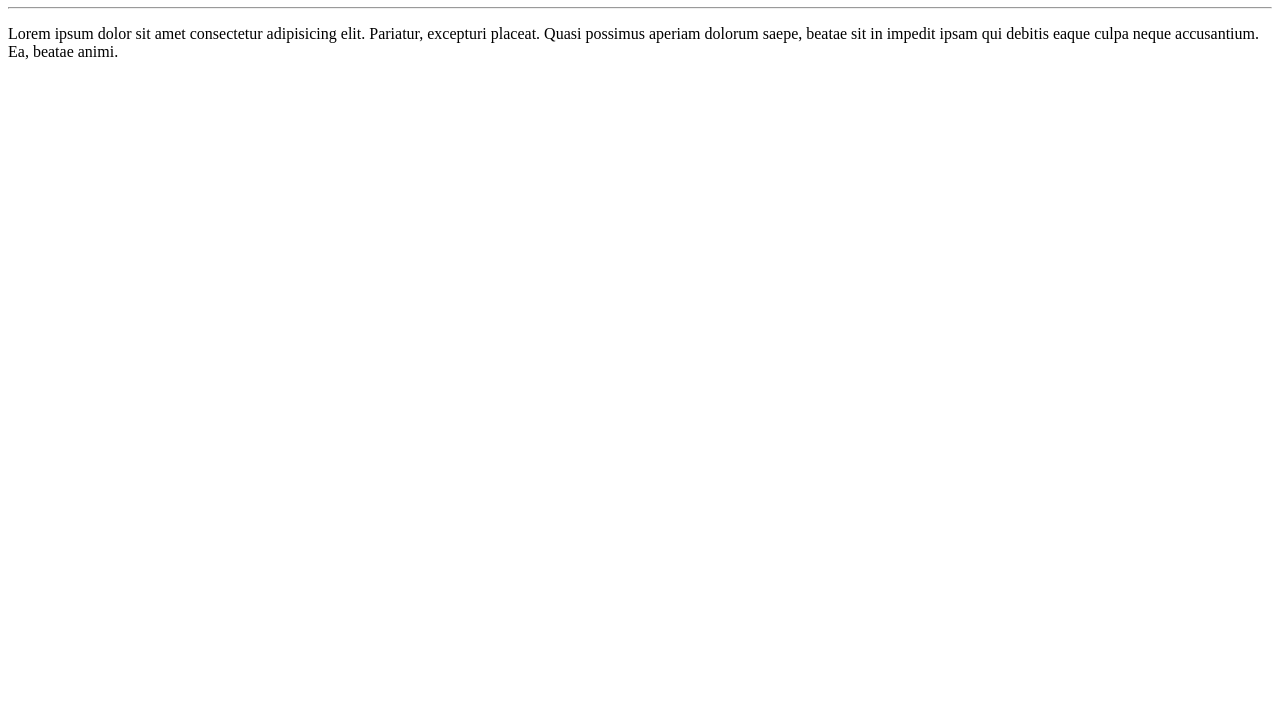
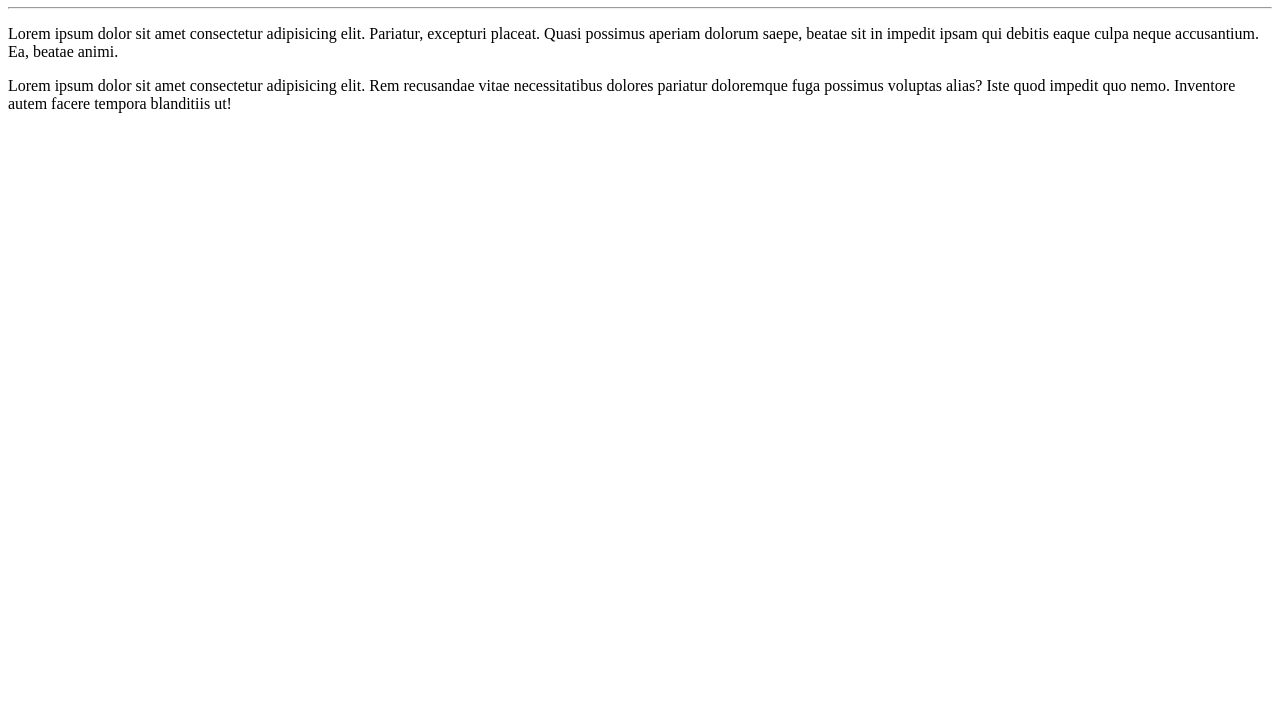
Before and after one commit to thaisdMM/Ola-Mundo, a plain HTML site: page site-exemplo/index.html in a window 1280 px wide. Shown: the part 73-800 px from the top of the page. Drawn offline with Linux system fonts and the light colour scheme.

Commit message:
adicionei um parágrafo

```diff
--- a/site-exemplo/index.html
+++ b/site-exemplo/index.html
@@ -13,5 +13,6 @@
       excepturi placeat. Quasi possimus aperiam dolorum saepe, beatae sit in
       impedit ipsam qui debitis eaque culpa neque accusantium. Ea, beatae animi.
     </p>
+    <p>Lorem ipsum dolor sit amet consectetur adipisicing elit. Rem recusandae vitae necessitatibus dolores pariatur doloremque fuga possimus voluptas alias? Iste quod impedit quo nemo. Inventore autem facere tempora blanditiis ut!</p>
   </body>
 </html>
```
